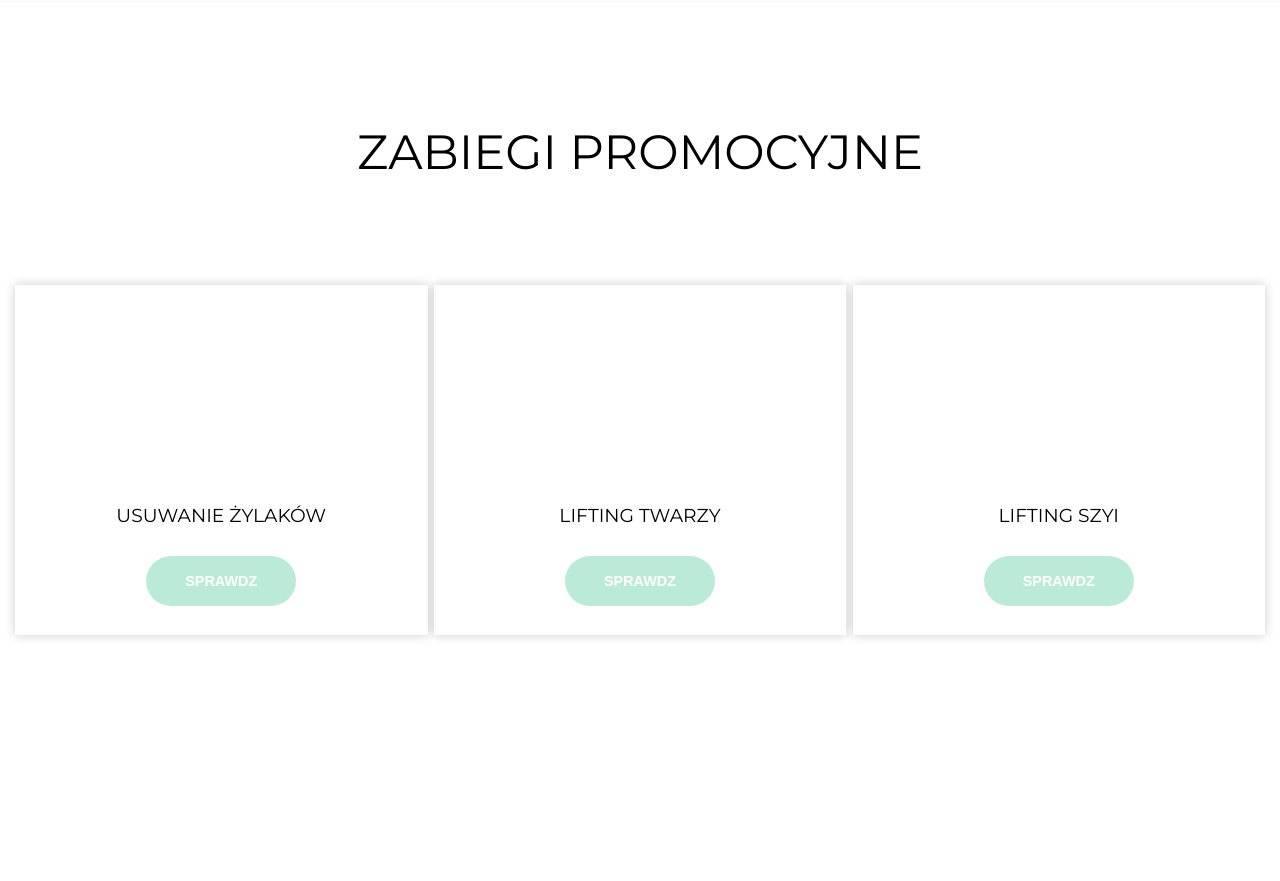
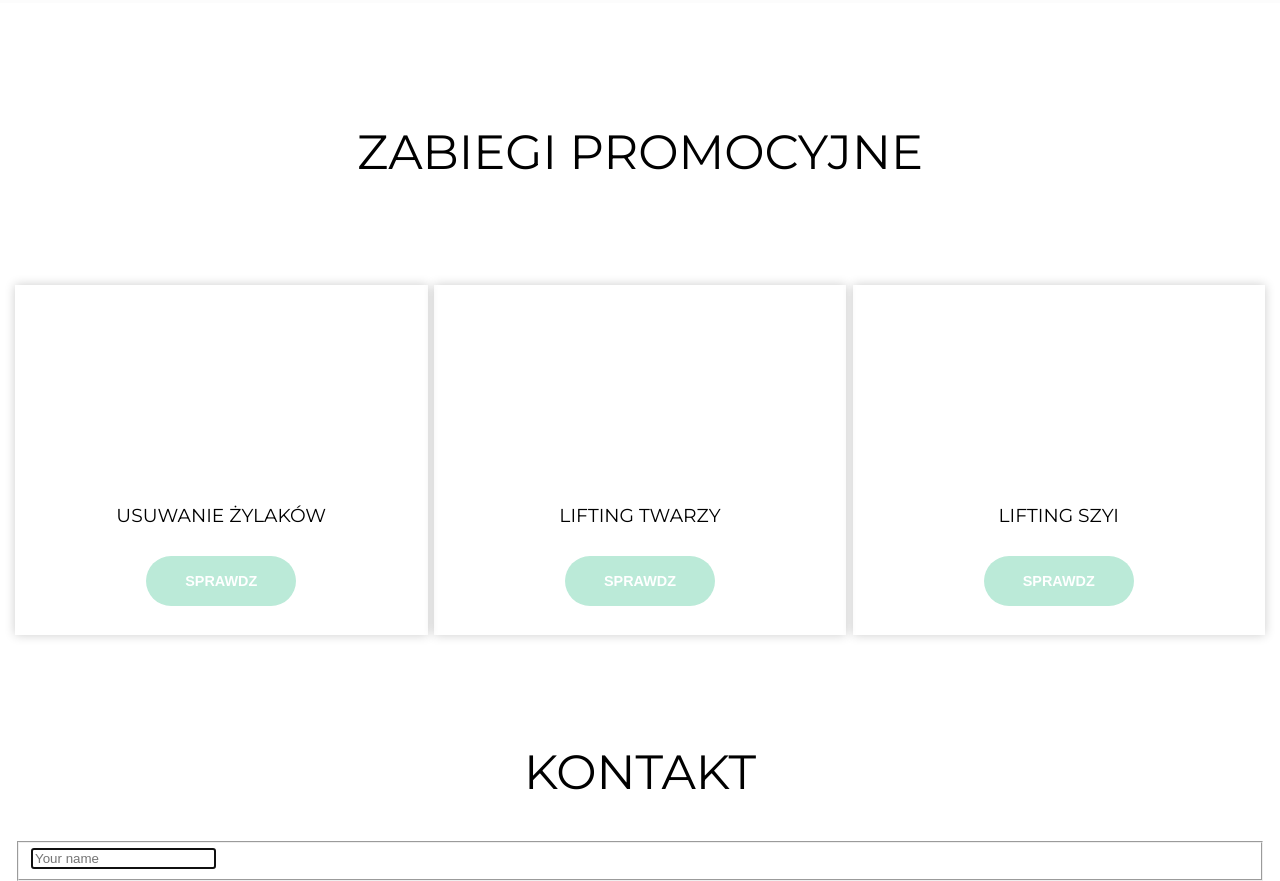
Before and after one commit to cezary-j/medical-clinic, a plain HTML site: page index.html in a window 1280 px wide. Shown: the part 899-1780 px from the top of the page. Before the commit the page ends 1602 px from the top, so only its background shows below. Drawn offline with Linux system fonts and the light colour scheme.

Commit message:
start create contact form

```diff
--- a/index.html
+++ b/index.html
@@ -207,8 +207,18 @@
 
 
                 <section id="contact">
+                  <div class="content">
+                    <h2>kontakt</h2>
+                      <form id="contact-form" action="" method="post">
+                        <fieldset>
+                          <input placeholder="Your name" type="text" tabindex="1" required autofocus>
+                        </fieldset>
 
 
+
+
+                      </form>
+                    </div>
                 </section>
 
                   <footer>
```
